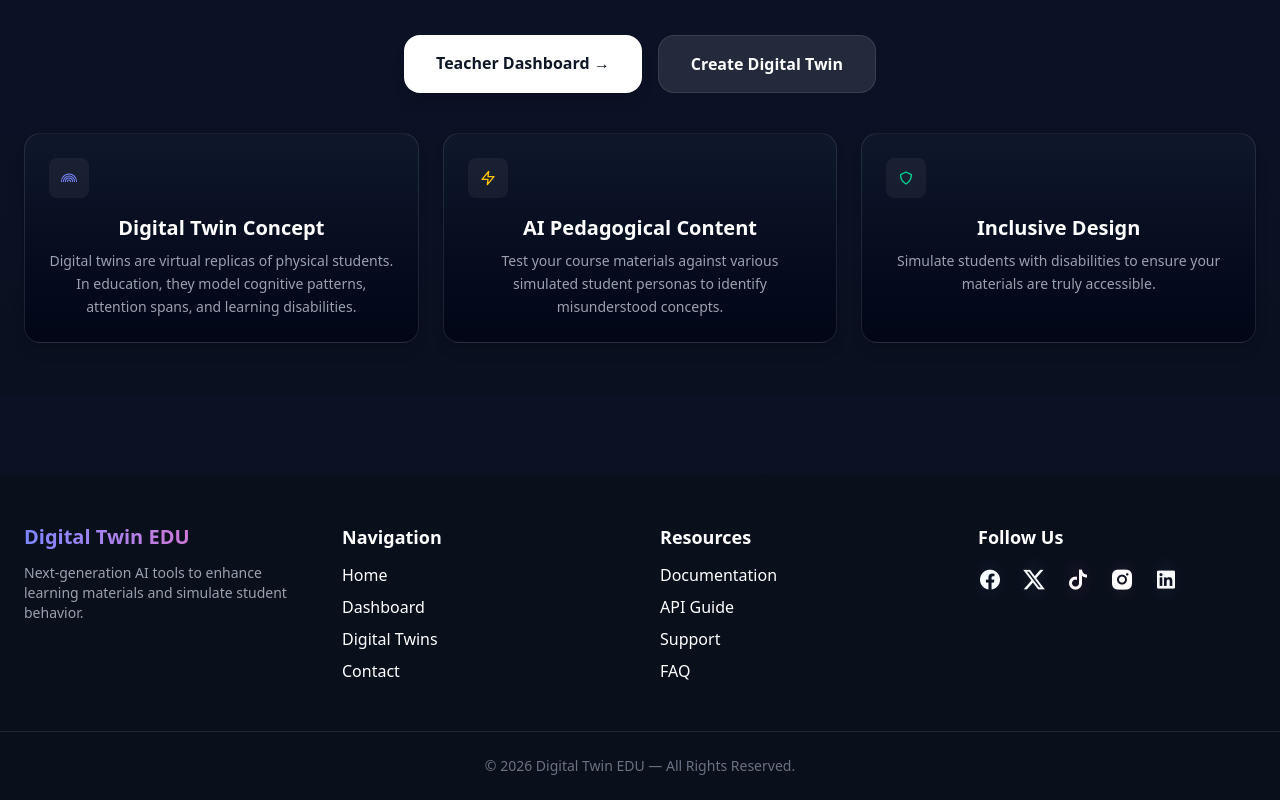
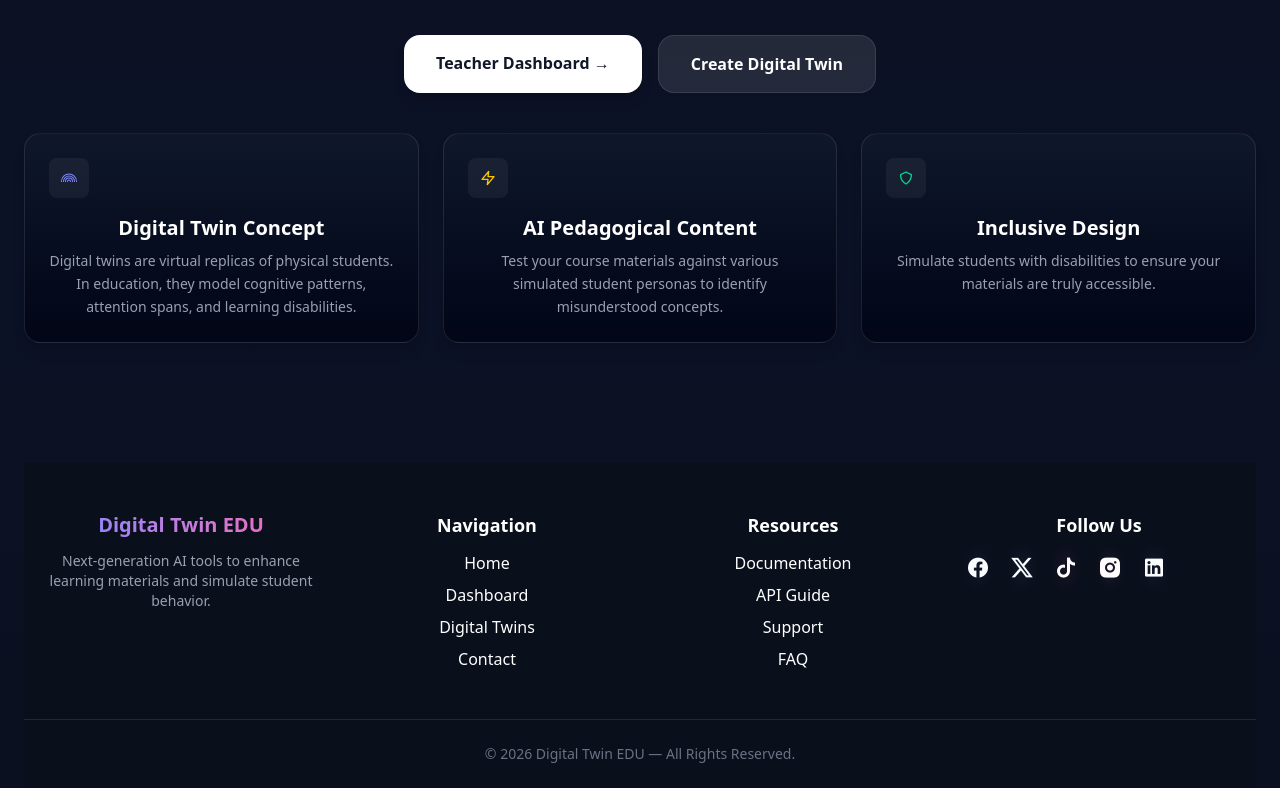
Before and after one commit to edutwin-team/edutwin-platform, a React (Vite) app: page / in a window 1280 px wide. Shown: the part 405-1205 px from the top of the page. Built offline with nearby package versions, Linux system fonts and the light colour scheme.

Commit message:
fixer le formulaire EDT-61

```diff
--- a/src/App.tsx
+++ b/src/App.tsx
@@ -2,7 +2,6 @@
 import { BrowserRouter, Routes, Route, useLocation } from 'react-router-dom';
 import Navbar from './components/navbar/Navbar';
 import Sidebar from './components/sidebar/Sidebar';
-import Footer from './components/footer/footer';
 
 // Pages
 import Home from './pages/home/Home';
@@ -52,14 +51,9 @@
               <Route path="*" element={<NotFound />} />
             </Routes>
           </div>
-
-          {/* Footer collé en bas */}
-          <div className="mt-auto">
-            <Footer />
           </div>
         </div>
       </div>
-    </div>
   );
 };
 
--- a/src/components/footer/Footer.tsx
+++ b/src/components/footer/Footer.tsx
@@ -15,7 +15,6 @@
             Next-generation AI tools to enhance learning materials and simulate student behavior.
           </p>
         </div>
-
         {/* Navigation Links */}
         <div>
           <h3 className="text-lg font-semibold text-white mb-3">Navigation</h3>
--- a/src/pages/home/Home.tsx
+++ b/src/pages/home/Home.tsx
@@ -4,7 +4,7 @@
 import { FiZap } from "react-icons/fi";
 import { BsRainbow } from "react-icons/bs";
 import { BiShield } from "react-icons/bi";
-
+import Footer from "../../components/footer/Footer";
 const Home: React.FC = () => {
   return (
     <div className="h-full min-h-[calc(100vh-64px)] bg-gradient-to-b from-[#0b1020] via-[#0c1226] to-[#0b1020] text-white flex flex-col justify-between">
@@ -70,6 +70,8 @@
           />
         </div>
 
+        <Footer />
+
       </main>
     </div>
 
```
Also changed, not shown: 1 other file (tests, documents, lock files or other folders).
